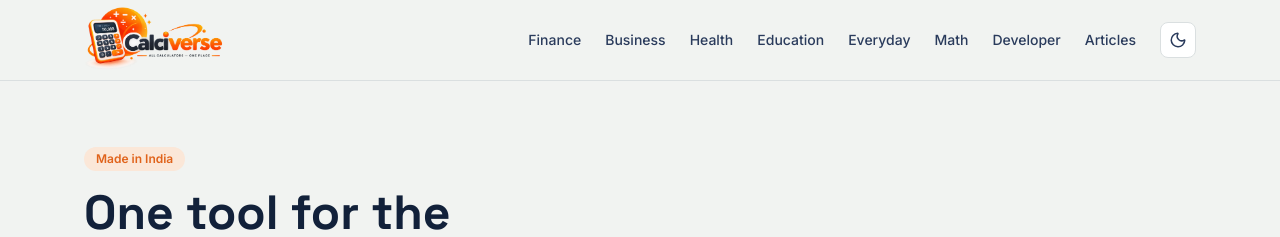
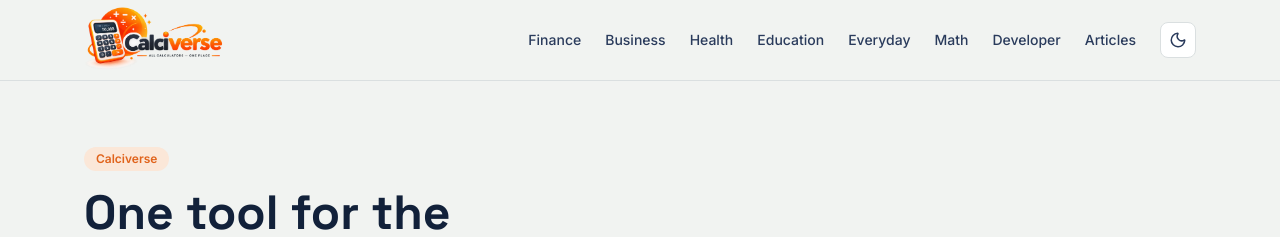
Before and after one commit to ManimaranThangaraj/calciverse, a React (Vite) app: page / in a window 1280 px wide. Shown: the top 237 px of the page. Built offline with nearby package versions, Linux system fonts and the light colour scheme.

Commit message:
Update Home.jsx

```diff
--- a/src/pages/Home.jsx
+++ b/src/pages/Home.jsx
@@ -27,7 +27,7 @@
       <section className="mx-auto max-w-6xl px-5 pt-12 pb-10 grid gap-10 md:grid-cols-2 md:items-center md:pt-16">
         <div>
           <div className="inline-flex items-center gap-1.5 rounded-full bg-saffron-soft px-3 py-1 text-xs font-semibold text-saffron">
-            Made in India
+            Calciverse
           </div>
           <h1 className="mt-4 font-display text-4xl font-bold leading-[1.1] text-ink sm:text-5xl">
             One tool for the number you need <span className="text-saffron">right now.</span>
```
